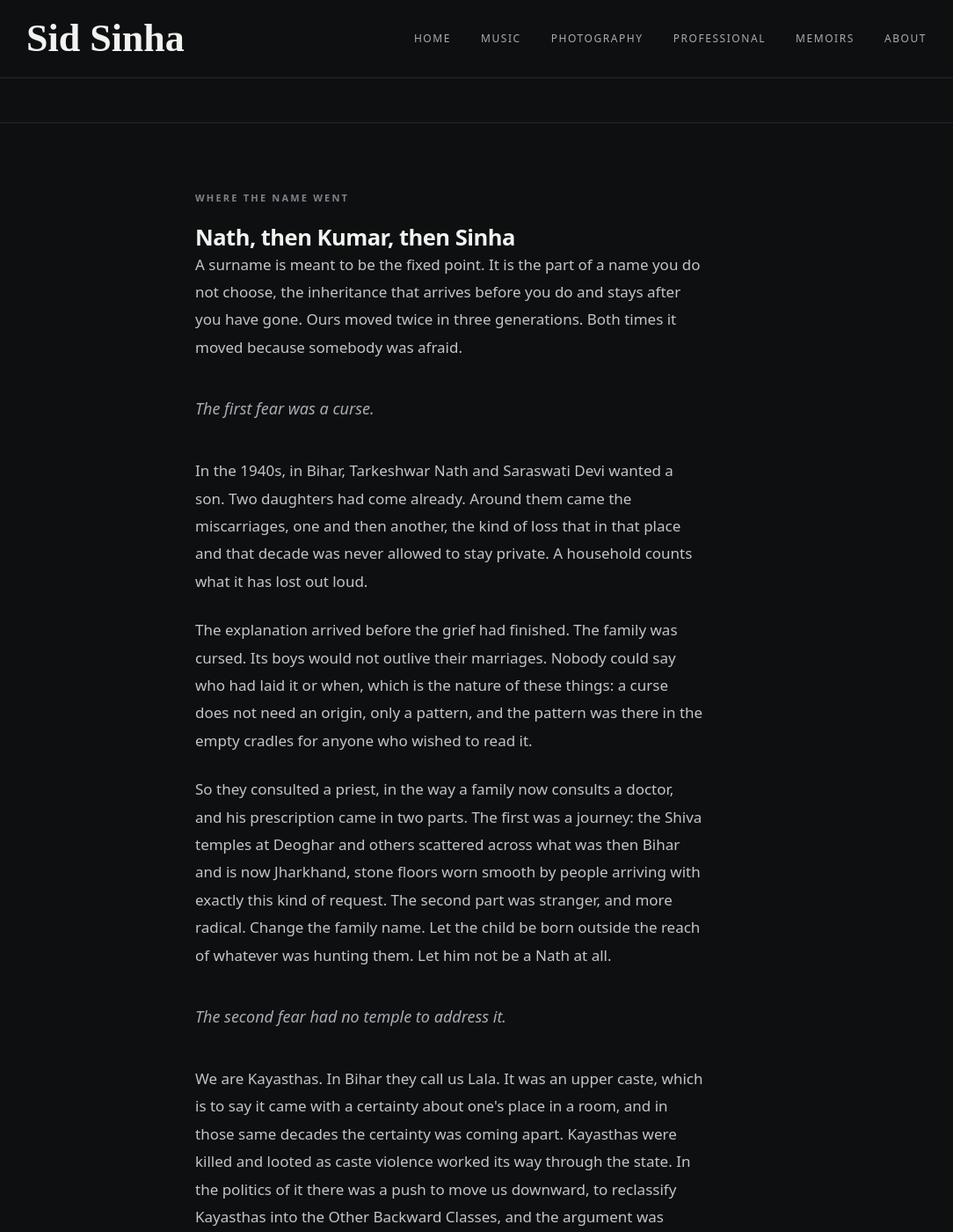
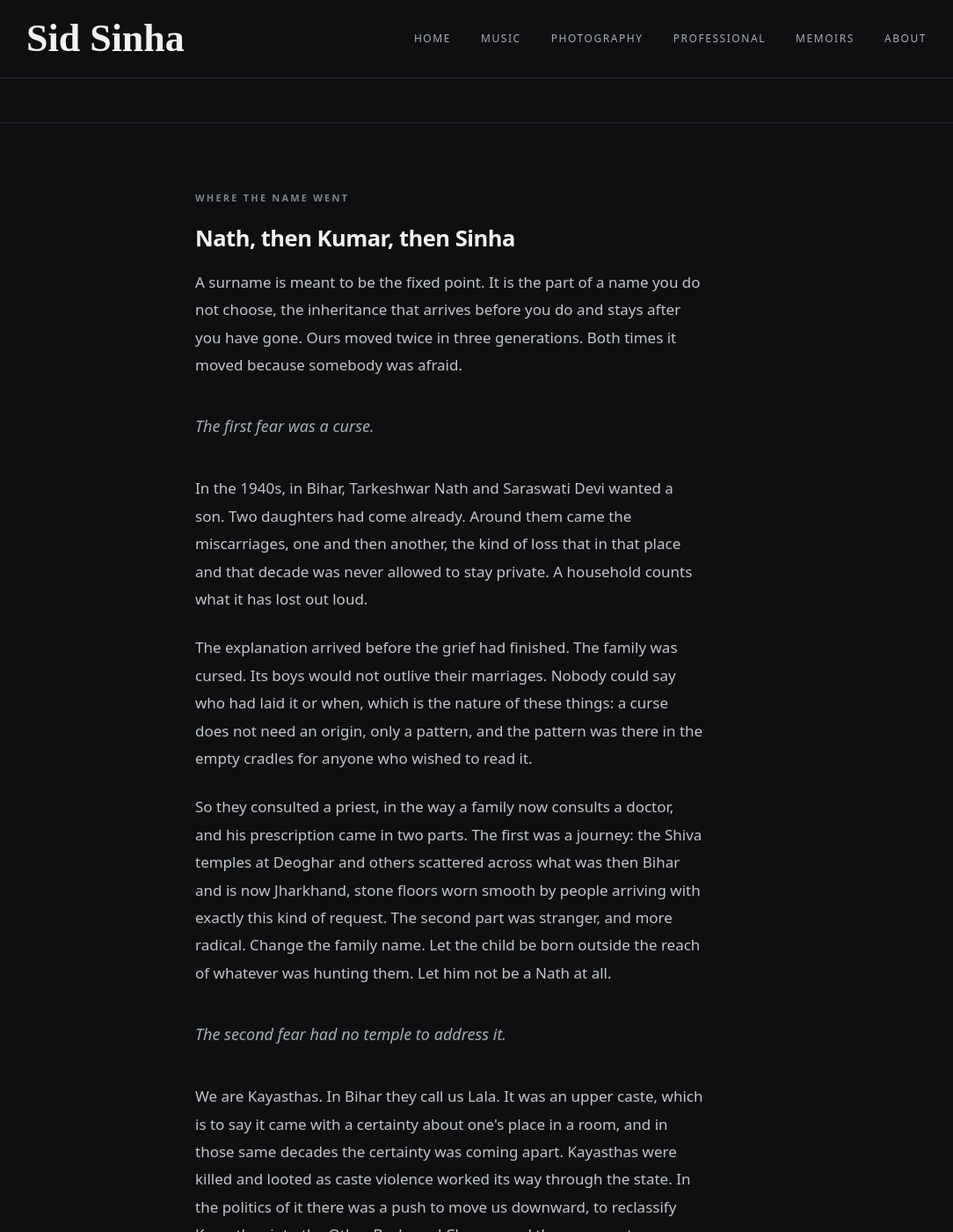
Before and after one commit to SidSays/SidSays.github.io, a Jekyll site: the page built from family.html, in a window 1280 px wide and 1400 px high, scrolled down 1840 px. Shown: the whole window at 88% size, without its empty margins (98-1182 px from the left). Built offline with Jekyll 4.4.1, drawn with Linux system fonts in a browser that asks for light colours; some web fonts are replaced.

Commit message:
Add files via upload

```diff
--- a/assets/css/site.css
+++ b/assets/css/site.css
@@ -1041,7 +1041,7 @@ img { max-width: 100%; height: auto; display: block; }
 
 .wrap-read p:not([class]):last-child { margin-bottom: 0; }
 
-.wrap-read h2 { margin-top: 3rem; }
+.wrap-read h2 { margin-top: 3rem; margin-bottom: 1.1rem; line-height: 1.25; }
 .wrap-read .section-label + h2 { margin-top: 0; }
 
 .beat {
```
